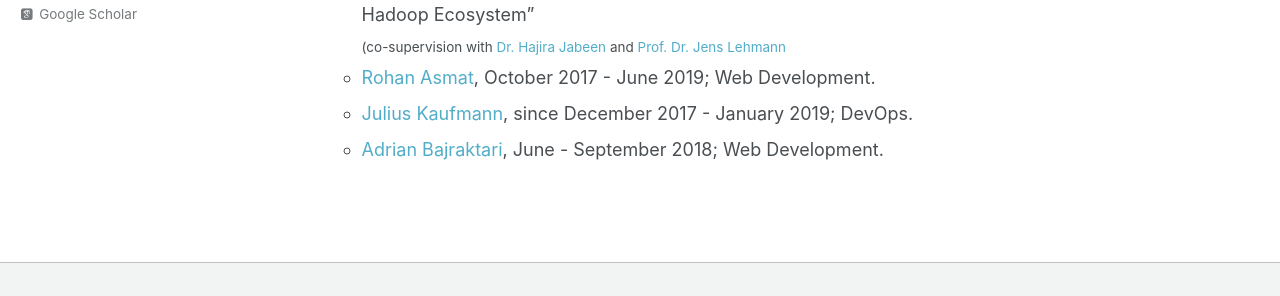
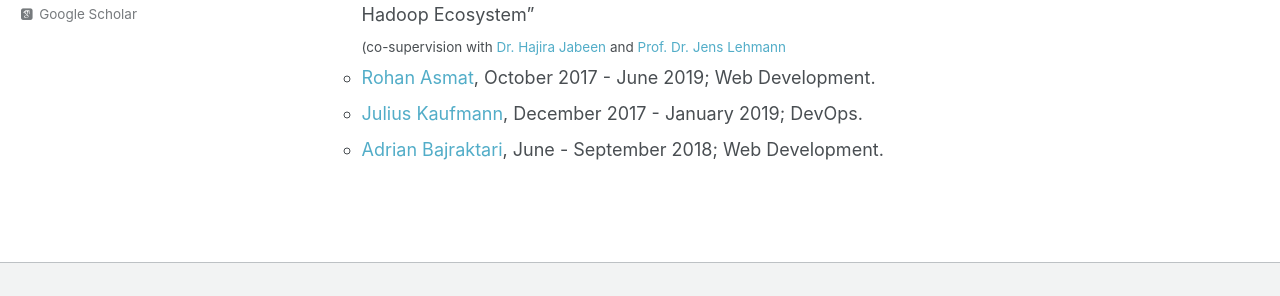
Before and after one commit to GezimSejdiu/gezimsejdiu.github.io, a Jekyll site: the page built from _pages/teaching.md, in a window 1280 px wide and 900 px high, scrolled down 1036 px. Shown: the part 482-778 px from the top of the window. Built offline with Jekyll 4.4.1, drawn with Linux system fonts in a browser that asks for light colours; some web fonts are replaced.

Commit message:
Update teaching page: update Julius' timeline

```diff
--- a/_pages/teaching.md
+++ b/_pages/teaching.md
@@ -39,5 +39,5 @@ author_profile: true
   * [Nayef Roqaya](https://github.com/nayefroqaya), 2017 - 2018; Master Thesis: "Distributed Data Parsing and Vandalism Detection on Large Knowledge Graphs using Apache Spark and Hadoop Ecosystem"<br />
   <sub>(co-supervision with [Dr. Hajira Jabeen](http://sda.cs.uni-bonn.de/people/dr-hajira-jabeen/) and [Prof. Dr. Jens Lehmann](http://sda.cs.uni-bonn.de/people/prof-dr-jens-lehmann/)
   * [Rohan Asmat](https://github.com/RohanAsmat),  October 2017 - June 2019; Web Development.
-  * [Julius Kaufmann](https://github.com/juliuskaufmann), since December 2017 - January 2019; DevOps.
+  * [Julius Kaufmann](https://github.com/juliuskaufmann), December 2017 - January 2019; DevOps.
   * [Adrian Bajraktari](https://github.com/AdrianBajraktari), June - September 2018; Web Development.
```
